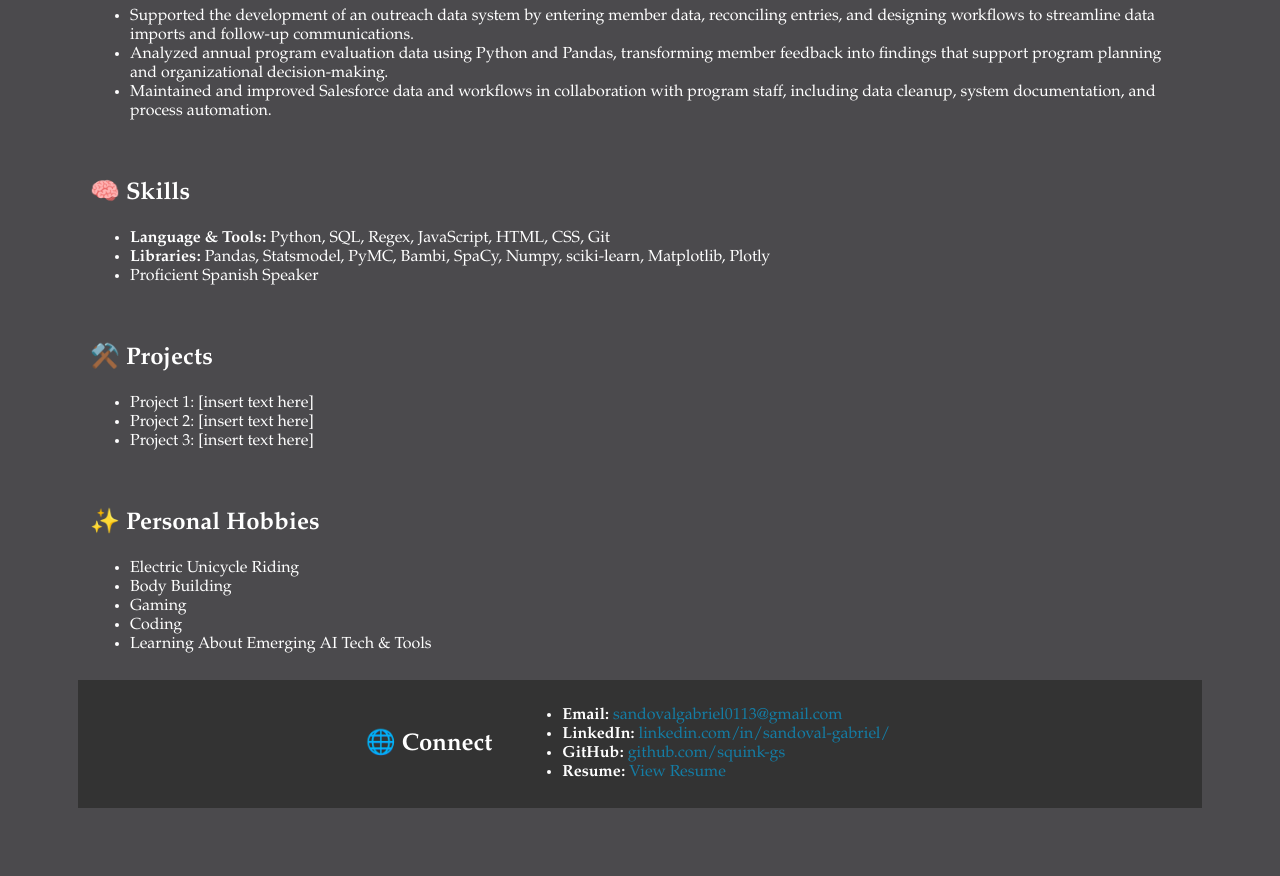
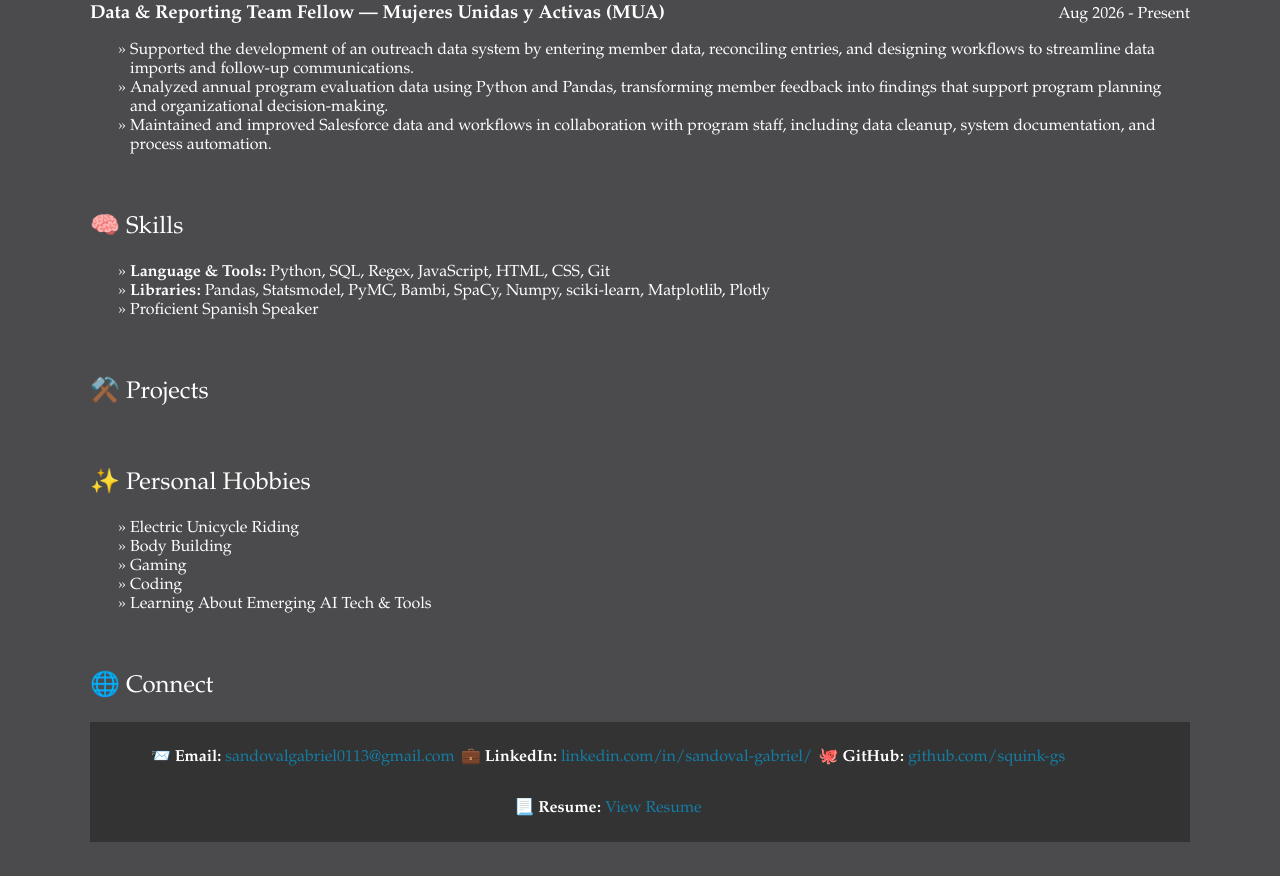
Before and after one commit to squink-gs/gabriel-sandoval-js-intro, a plain HTML site: page assignments/week-5/index.html in a window 1280 px wide. Shown: the part 1645-2521 px from the top of the page. Before the commit the page ends 2461 px from the top, so only its background shows below. Drawn offline with Linux system fonts and the light colour scheme.

Commit message:
airhub improvements made

```diff
--- a/assignments/week-5/css/index.css
+++ b/assignments/week-5/css/index.css
@@ -13,7 +13,12 @@ section {
 
 h1 {
     text-align: center;
-    color: rgb(20, 125, 165)
+    color: rgb(20, 125, 165);
+    font-size: 45px;
+}
+
+h2 {
+    font-weight: normal;
 }
 
 .intro {
@@ -113,15 +118,36 @@ a {
     margin: 0;
 }
 
+section li {
+    list-style-type: "» ";
+}
+
 /* Styling the connect section */
-#Connect {
+#Connect ul {
     display: flex;
     justify-content: center;
     align-items: center;
     gap: 30px;
     flex-wrap: wrap;
+    padding: 24px 40px;
 
     list-style: none;
     padding-left: 0;
     background-color: #333;
 }
+
+#Connect li:nth-child(1)::marker { /* Recall: CSS is 1-indexed */
+    content: "📨 "
+}
+
+#Connect li:nth-child(2)::marker {
+    content: "💼 "
+}
+
+#Connect li:nth-child(3)::marker {
+    content: "🐙 "
+}
+
+#Connect li:nth-child(4)::marker {
+    content: "📃 "
+}
--- a/assignments/week-5/index.html
+++ b/assignments/week-5/index.html
@@ -51,13 +51,6 @@
       </div>
 
       <p> B.A. in Data Science: Science, Technology, and Society </p>
-      <!-- <strong> University of California, Berkeley </strong> <br>
-      <ul>
-         <p>
-            <li> B.A. in Data Science: Science, Technology, and Society <br> </li>
-            <li> Graduation: May 2026 </li>
-         </p>
-      </ul> -->
    </section>
 
    <section id="Experience">
@@ -91,13 +84,13 @@
 
    <section id="Projects">
       <h2>⚒️ Projects </h2>
-      <p>
+      <!-- <p>
          <ul>
             <li> Project 1: [insert text here] </li>
             <li> Project 2: [insert text here] </li>
             <li> Project 3: [insert text here] </li>
          </ul>
-      </p>
+      </p> -->
    </section>
 
    <section id="Personal Hobbies">
```
